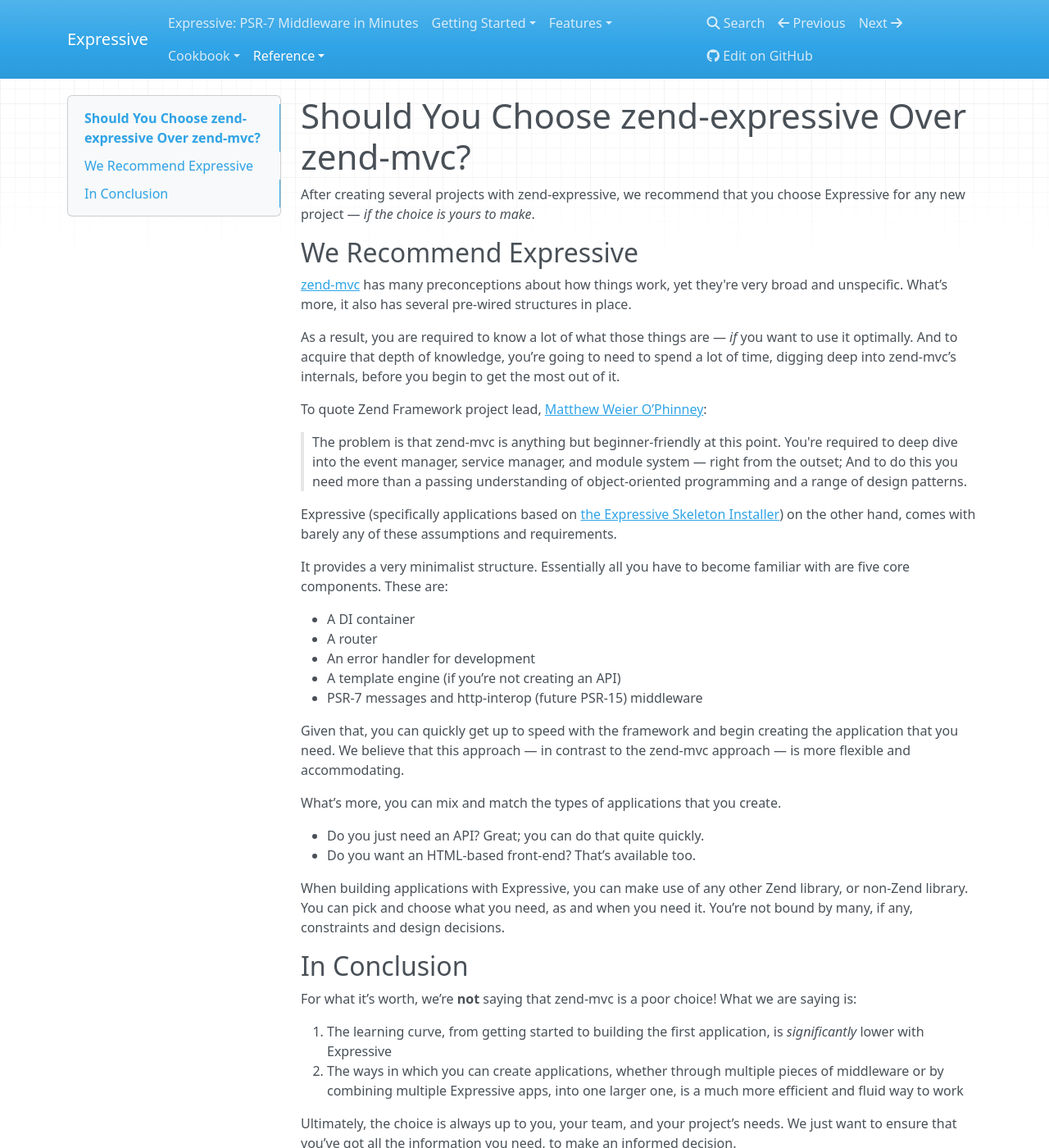
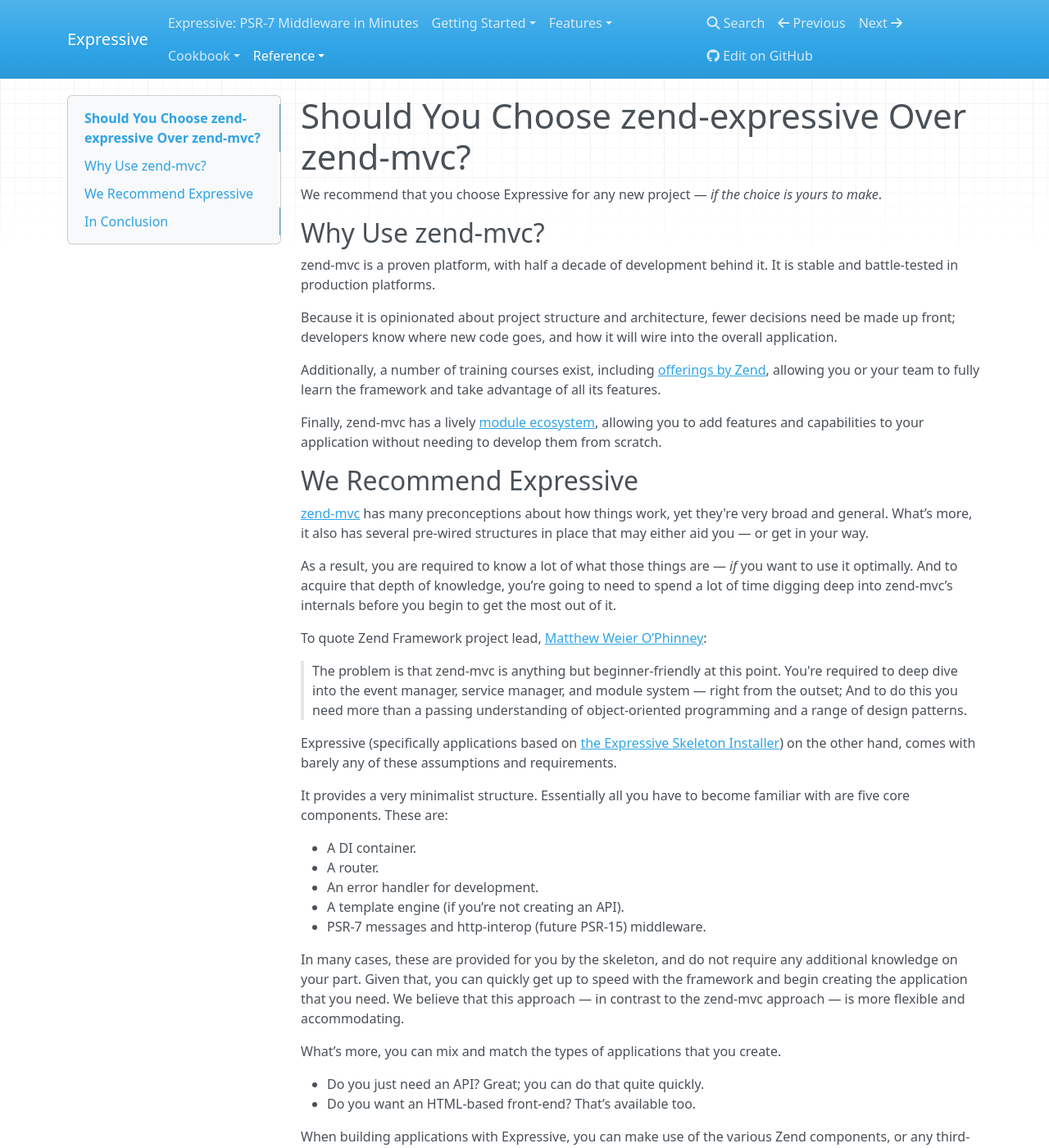
Before and after one commit to zendframework/zend-expressive, an MkDocs documentation site: the page built from doc/book/why-expressive.md, in a window 1280 px wide and 1400 px high. Shown: the whole window at 82% size. Built offline with MkDocs 1.6.1, drawn with Linux system fonts in a browser that asks for light colours; nearby versions of some CDN libraries; old or Windows-style settings are respelled for this version of MkDocs; some of the changed text lies outside the part shown.

Commit message:
Added a "Why use zend-mvc?" section
Also edited the other areas of the text covering zend-mvc for content.

```diff
--- a/doc/book/why-expressive.md
+++ b/doc/book/why-expressive.md
@@ -1,17 +1,35 @@
 # Should You Choose zend-expressive Over zend-mvc?
 
-After creating several projects with zend-expressive, we recommend that you
-choose Expressive for any new project &mdash; _if the choice is yours to make_.
+We recommend that you choose Expressive for any new project &mdash; _if the
+choice is yours to make_.
+
+## Why Use zend-mvc?
+
+zend-mvc is a proven platform, with half a decade of development behind it. It
+is stable and battle-tested in production platforms.
+
+Because it is opinionated about project structure and architecture, fewer
+decisions need be made up front; developers know where new code goes, and how it
+will wire into the overall application.
+
+Additionally, a number of training courses exist, including [offerings by
+Zend](http://www.zend.com/en/services/training/zf-fundamentals-i), allowing you
+or your team to fully learn the framework and take advantage of all its features.
+
+Finally, zend-mvc has a lively [module ecosystem](https://packagist.org/search/?q=zf2),
+allowing you to add features and capabilities to your application without
+needing to develop them from scratch.
 
 ## We Recommend Expressive
 
 [zend-mvc](https://github.com/zendframework/zend-mvc) has many preconceptions
-about how things work, yet they're very broad and unspecific.  What’s more, it
-also has several pre-wired structures in place.
+about how things work, yet they're very broad and general. What’s more, it
+also has several pre-wired structures in place that may either aid you &mdash;
+or get in your way.
 
 As a result, you are required to know a lot of what those things are &mdash; *if* you
-want to use it optimally.  And to acquire that depth of knowledge, you’re going
-to need to spend a lot of time, digging deep into zend-mvc’s internals, before
+want to use it optimally. And to acquire that depth of knowledge, you’re going
+to need to spend a lot of time digging deep into zend-mvc’s internals before
 you begin to get the most out of it.
 
 To quote Zend Framework project lead, [Matthew Weier O’Phinney](https://mwop.net):
@@ -29,25 +47,27 @@
 It provides a very minimalist structure. Essentially all you have to become
 familiar with are five core components. These are:
 
-- A DI container
-- A router
-- An error handler for development
-- A template engine (if you’re not creating an API)
-- PSR-7 messages and http-interop (future PSR-15) middleware
+- A DI container.
+- A router.
+- An error handler for development.
+- A template engine (if you’re not creating an API).
+- PSR-7 messages and http-interop (future PSR-15) middleware.
 
-Given that, you can quickly get up to speed with the framework and begin
-creating the application that you need.  We believe that this approach &mdash; in
-contrast to the zend-mvc approach &mdash; is more flexible and accommodating.
+In many cases, these are provided for you by the skeleton, and do not require
+any additional knowledge on your part. Given that, you can quickly get up to
+speed with the framework and begin creating the application that you need. We
+believe that this approach &mdash; in contrast to the zend-mvc approach &mdash;
+is more flexible and accommodating.
 
 What’s more, you can mix and match the types of applications that you create.
 
 - Do you just need an API? Great; you can do that quite quickly.
 - Do you want an HTML-based front-end? That’s available too.
 
-When building applications with Expressive, you can make use of any other
-Zend library, or non-Zend library.  You can pick and choose what you need, as
-and when you need it.  You’re not bound by many, if any, constraints and design
-decisions.
+When building applications with Expressive, you can make use of the various Zend
+components, or any third-party components or middleware. You can pick and
+choose what you need, as and when you need it. You’re not bound by many, if
+any, constraints and design decisions.
 
 ## In Conclusion
 
```
